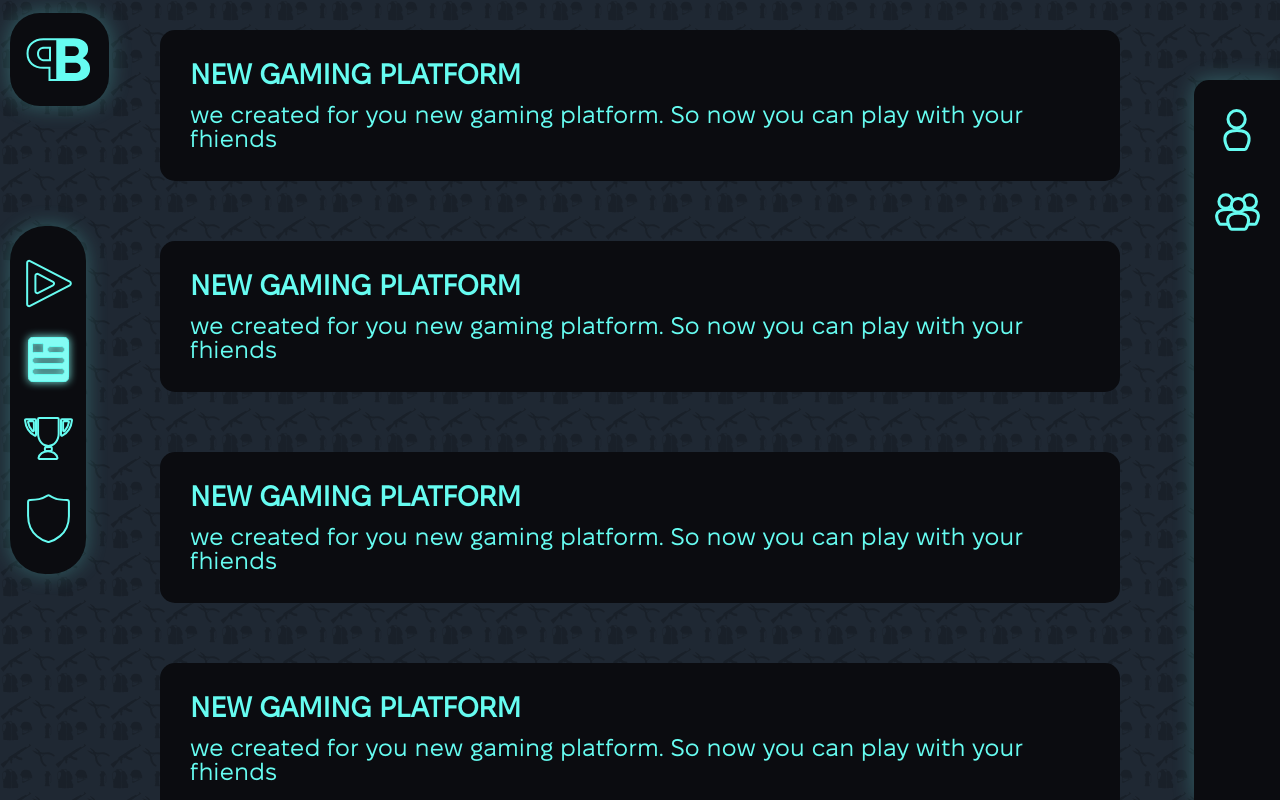
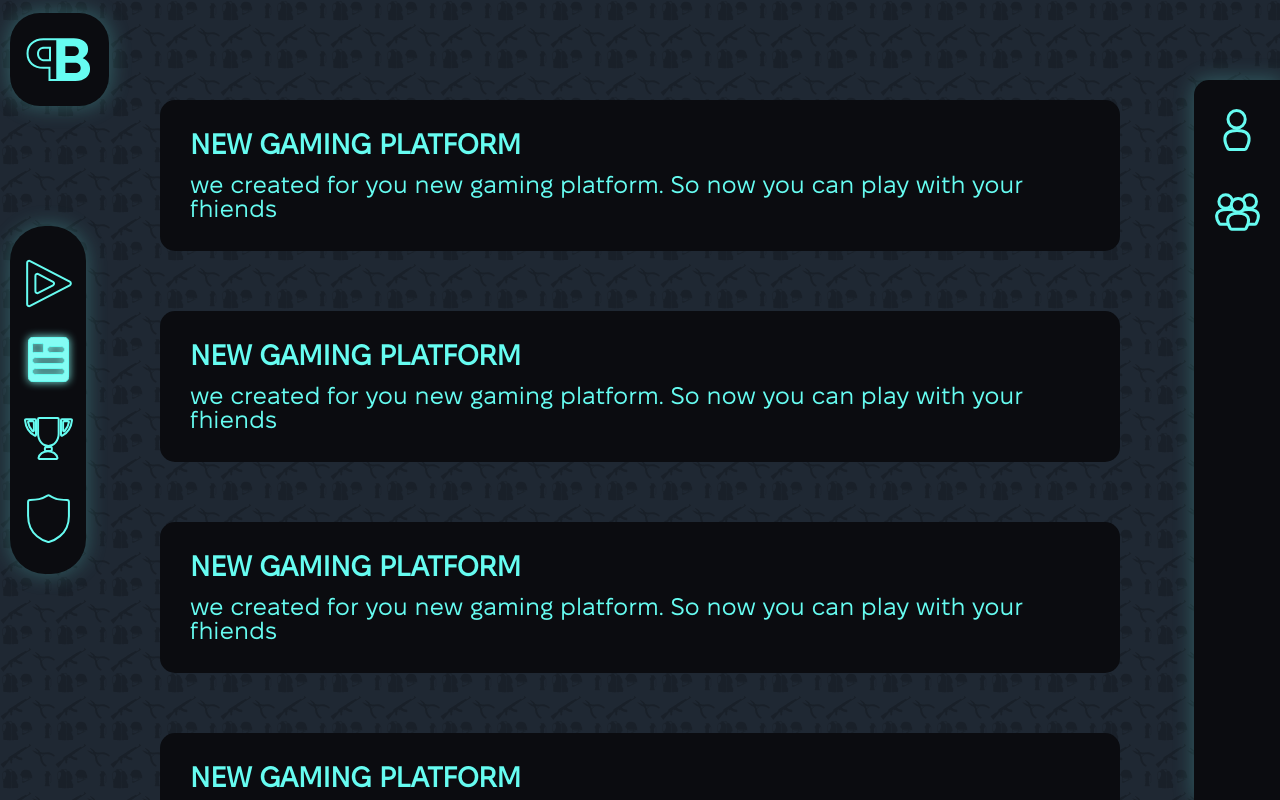
Before and after one commit to BazaDiplom/frontend, a React (Create React App) app: page /news in a window 1280 px wide. Shown: the top 800 px of the page. Built offline with nearby package versions, Linux system fonts and the light colour scheme.

Commit message:
Added MainContainer, renamed Pragraph to NewsPost

```diff
--- a/src/components/Paragraph/Paragraph.module.scss
+++ b/src/components/NewsPost/NewsPost.module.scss
@@ -1,5 +1,4 @@
 .container {
-  margin: 30px 0;
   background-color: #0b0c10;
   padding: 30px;
   border-radius: 15px;
--- /dev/null
+++ b/src/components/NewsPost/NewsPost.tsx
@@ -0,0 +1,18 @@
+import React from "react";
+import styles from "./NewsPost.module.scss";
+
+interface Props {
+  title: string;
+  text: string;
+}
+
+const NewsPost = ({ title, text }: Props) => {
+  return (
+    <div className={styles.container}>
+      <div className={styles.title}>{title}</div>
+      <div className={styles.text}>{text}</div>
+    </div>
+  );
+};
+
+export default NewsPost;
--- a/src/components/Paragraph/Paragraph.tsx
+++ /dev/null
@@ -1,13 +0,0 @@
-import React from 'react';
-import styles from './Paragraph.module.scss';
-
-const Paragraph = (props: { title: string; text: string }) => {
-  return (
-    <div className={styles.container}>
-      <div className={styles.title}>{props.title}</div>
-      <div className={styles.text}>{props.text}</div>
-    </div>
-  );
-};
-
-export default Paragraph;
--- a/src/data/news.ts
+++ b/src/data/news.ts
@@ -25,6 +25,31 @@
     title: 'New gaming platform',
     text: 'we created for you new gaming platform. So now you can play with your fhiends',
   },
+  {
+    id: 4,
+    title: 'New gaming platform',
+    text: 'we created for you new gaming platform. So now you can play with your fhiends',
+  },
+  {
+    id: 5,
+    title: 'New gaming platform',
+    text: 'we created for you new gaming platform. So now you can play with your fhiends',
+  },
+  {
+    id: 6,
+    title: 'New gaming platform',
+    text: 'we created for you new gaming platform. So now you can play with your fhiends',
+  },
+  {
+    id: 7,
+    title: 'New gaming platform',
+    text: 'we created for you new gaming platform. So now you can play with your fhiends',
+  },
+  {
+    id: 8,
+    title: 'New gaming platform',
+    text: 'we created for you new gaming platform. So now you can play with your fhiends',
+  },
 ];
 
 export default news;
--- /dev/null
+++ b/src/layouts/MainContainer/MainContainer.module.scss
@@ -0,0 +1,5 @@
+.container {
+    max-width: 75%;
+    margin: 0 auto;
+    padding-top: 100px;
+}
--- /dev/null
+++ b/src/layouts/MainContainer/MainContainer.tsx
@@ -0,0 +1,12 @@
+import React, { ReactNode } from "react";
+import styles from "./MainContainer.module.scss";
+
+interface Props {
+  children?: ReactNode;
+}
+
+const MainContainer = ({ children }: Props) => {
+  return <div className={styles.container}>{children}</div>;
+};
+
+export default MainContainer;
--- a/src/layouts/MainLayout.tsx
+++ b/src/layouts/MainLayout.tsx
@@ -1,8 +1,9 @@
-import React from 'react';
-import { Outlet } from 'react-router-dom';
-import Logo from '../components/Navigation/Logo/Logo';
-import SideBar from '../components/Navigation/SideBar/SideBar';
-import UserSideBar from '../components/Navigation/UserSideBar/UserSideBar';
+import React from "react";
+import { Outlet } from "react-router-dom";
+import Logo from "../components/Navigation/Logo/Logo";
+import SideBar from "../components/Navigation/SideBar/SideBar";
+import UserSideBar from "../components/Navigation/UserSideBar/UserSideBar";
+import MainContainer from "./MainContainer/MainContainer";
 
 const MainLayout = () => {
   return (
@@ -10,7 +11,9 @@
       <Logo />
       <SideBar />
       <UserSideBar />
-      <Outlet />
+      <MainContainer>
+        <Outlet />
+      </MainContainer>
     </>
   );
 };
--- a/src/pages/News/News.module.scss
+++ b/src/pages/News/News.module.scss
@@ -2,6 +2,5 @@
   display: flex;
   flex-direction: column;
   justify-content: center;
-  max-width: 75%;
-  margin: 0 auto;
+  gap: 60px;
 }
--- a/src/pages/News/News.tsx
+++ b/src/pages/News/News.tsx
@@ -1,17 +1,13 @@
-import React from 'react';
-import news from '../../data/news';
-import Paragraph from '../../components/Paragraph/Paragraph';
-import styles from './News.module.scss';
+import React from "react";
+import news from "../../data/news";
+import NewsPost from "../../components/NewsPost/NewsPost";
+import styles from "./News.module.scss";
 
 const News = () => {
   return (
     <div className={styles.container}>
-      {news.map((paragraph: { title: string; text: string; id: number }) => (
-        <Paragraph
-          title={paragraph.title}
-          text={paragraph.text}
-          key={paragraph.id}
-        />
+      {news.map((post) => (
+        <NewsPost title={post.title} text={post.text} key={post.id} />
       ))}
     </div>
   );
```
